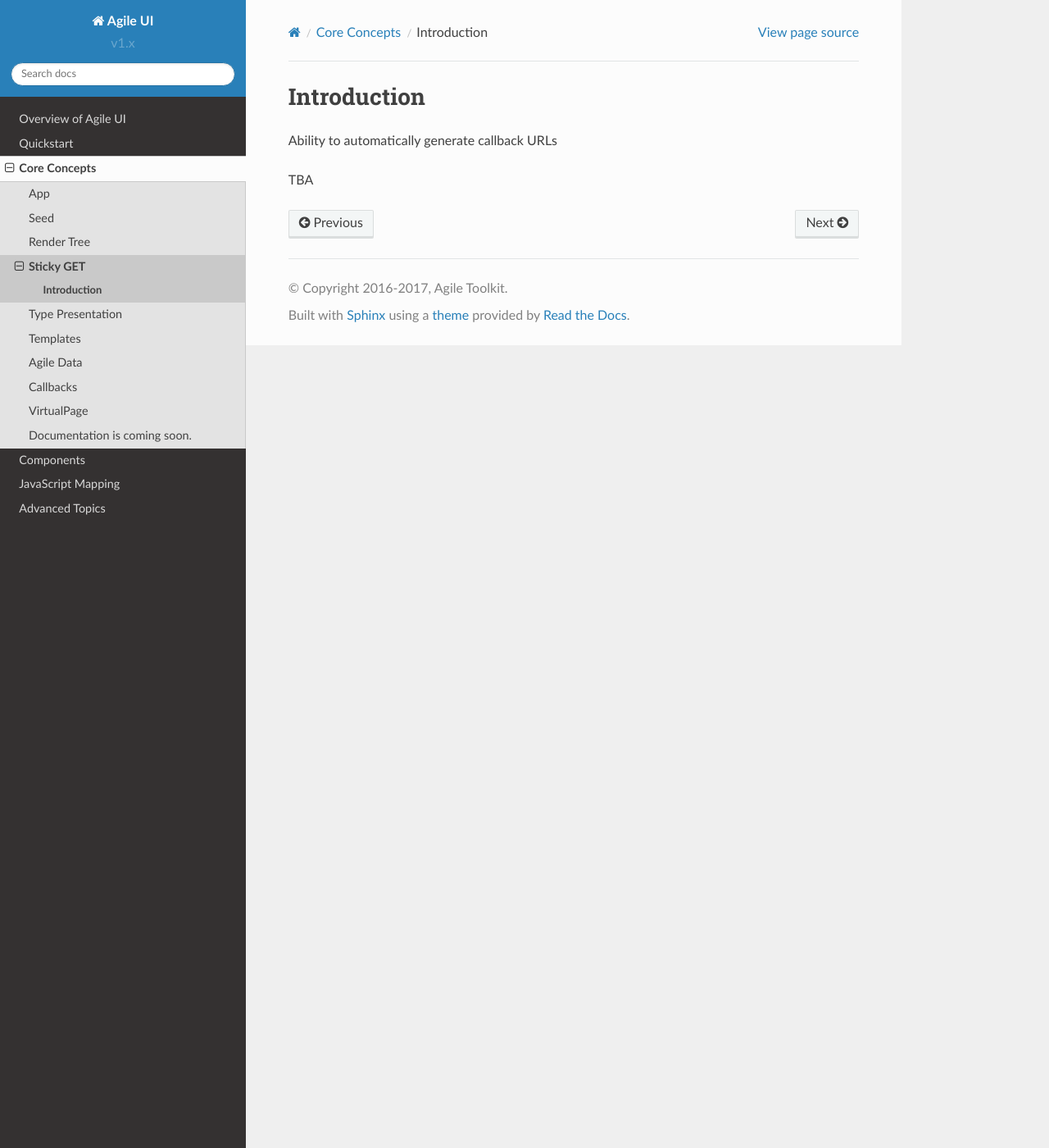
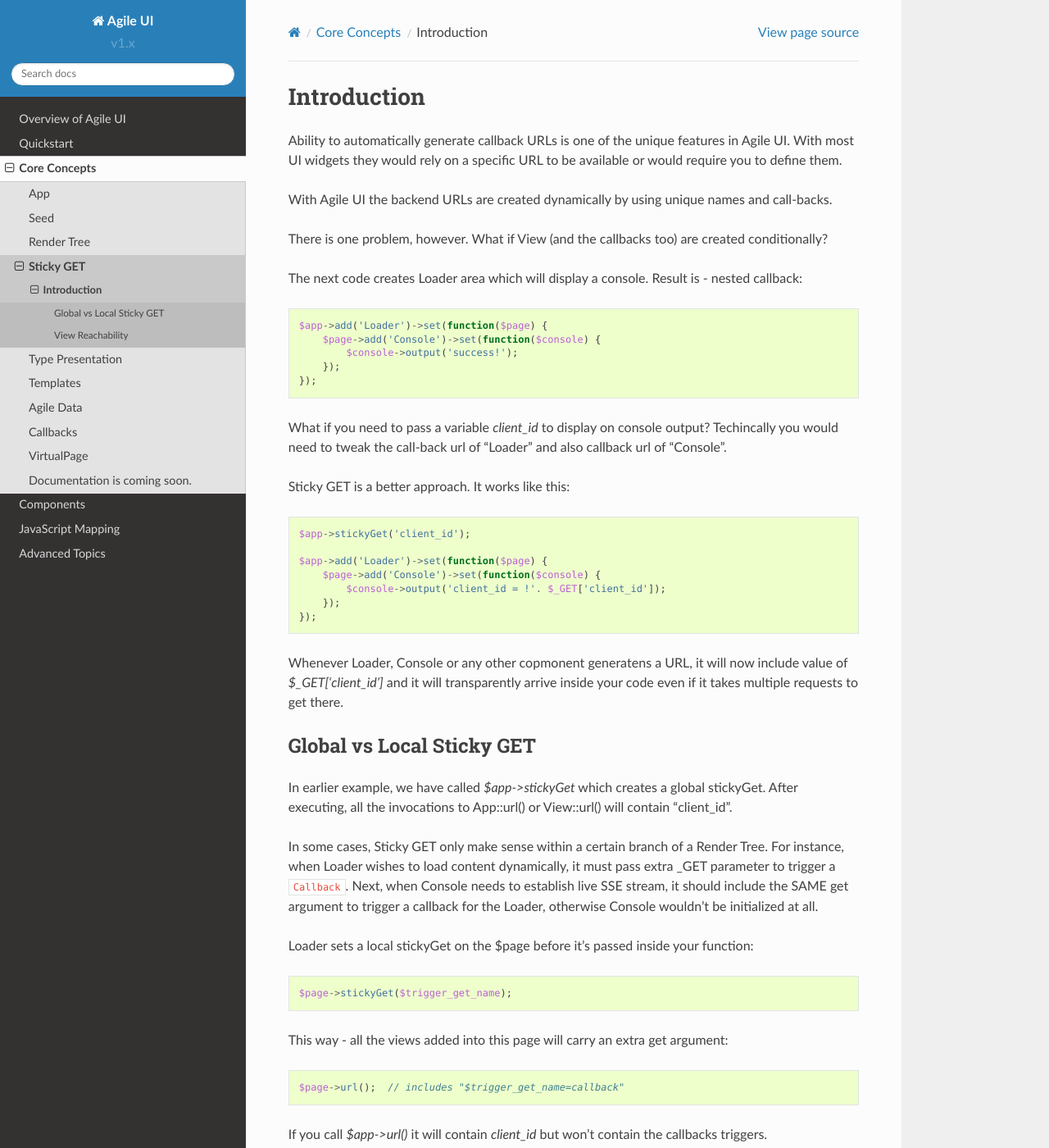
Before and after one commit to atk4/ui, a Sphinx documentation site: the page built from docs/sticky.rst, in a window 1280 px wide and 1400 px high. Shown: the whole window at 82% size. Built offline with Sphinx 7.4.7 and the Read the Docs theme 2.0.0, drawn with Linux system fonts in a browser that asks for light colours; pages that are not in the unit, such as notebooks, are missing from menus; cross-references to code outside the pages are shown as plain code; some of the changed text lies outside the part shown.

Commit message:
add more documentation on sticky

```diff
--- a/docs/sticky.rst
+++ b/docs/sticky.rst
@@ -3,8 +3,78 @@
 Introduction
 ------------
 
-Ability to automatically generate callback URLs
+Ability to automatically generate callback URLs is one of the unique features in Agile UI.
+With most UI widgets they would rely on a specific URL to be available or would require
+you to define them.
+
+With Agile UI the backend URLs are created dynamically by using unique names and call-backs.
+
+There is one problem, however. What if View (and the callbacks too) are created conditionally?
+
+The next code creates Loader area which will display a console. Result is - nested callback::
+
+    $app->add('Loader')->set(function($page) {
+        $page->add('Console')->set(function($console) {
+            $console->output('success!');
+        });
+    });
+
+What if you need to pass a variable `client_id` to display on console output? Techincally you
+would need to tweak the call-back url of "Loader" and also callback url of "Console".
+
+Sticky GET is a better approach. It works like this::
+
+    $app->stickyGet('client_id');
+
+    $app->add('Loader')->set(function($page) {
+        $page->add('Console')->set(function($console) {
+            $console->output('client_id = !'. $_GET['client_id']);
+        });
+    });
+
+Whenever Loader, Console or any other copmonent generatens a URL, it will now include value
+of `$_GET['client_id']` and it will transparently arrive inside your code even if it takes
+multiple requests to get there.
 
 
+Global vs Local Sticky GET
+^^^^^^^^^^^^^^^^^^^^^^^^^^
 
-TBA
+In earlier example, we have called `$app->stickyGet` which creates a global stickyGet. After
+executing, all the invocations to App::url() or View::url() will contain "client_id".
+
+In some cases, Sticky GET only make sense within a certain branch of a Render Tree. For instance,
+when Loader wishes to load content dynamically, it must pass extra _GET parameter to trigger a
+:php:class:`Callback`. Next, when Console needs to establish live SSE stream, it should include
+the SAME get argument to trigger a callback for the Loader, otherwise Console wouldn't be
+initialized at all.
+
+Loader sets a local stickyGet on the $page before it's passed inside your function::
+
+    $page->stickyGet($trigger_get_name);
+
+This way - all the views added into this page will carry an extra get argument::
+
+    $page->url();  // includes "$trigger_get_name=callback"
+
+If you call `$app->url()` it will contain `client_id` but won't contain the callbacks triggers.
+
+View Reachability
+^^^^^^^^^^^^^^^^^
+
+Agile UI views have a method View::url() which will return URL that is guaranteed to trigger their "init"
+method. This is regardless of the placement of your View and also it honours all the arguments that are
+defined as sticky globally.
+
+Consider this code::
+
+    $b1 = $app->add('Button');
+    $b1->set($b1->url());
+
+    $app->add('Loader')->set(function($page) {
+        $b2 = $page->add('Button')->set($b2
+        $b2->set($b2->url());
+    });
+
+    $b3 = $app->add('Button');
+    $b3->set($b3->url());
```
